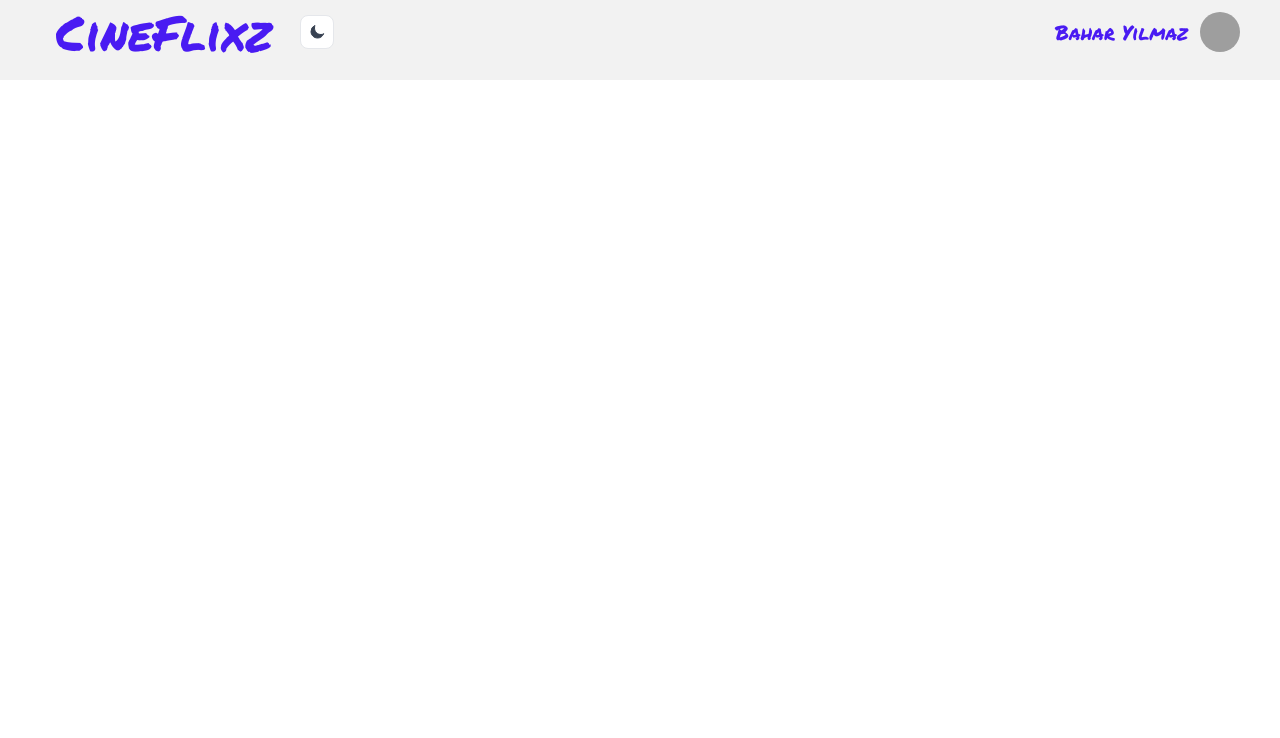
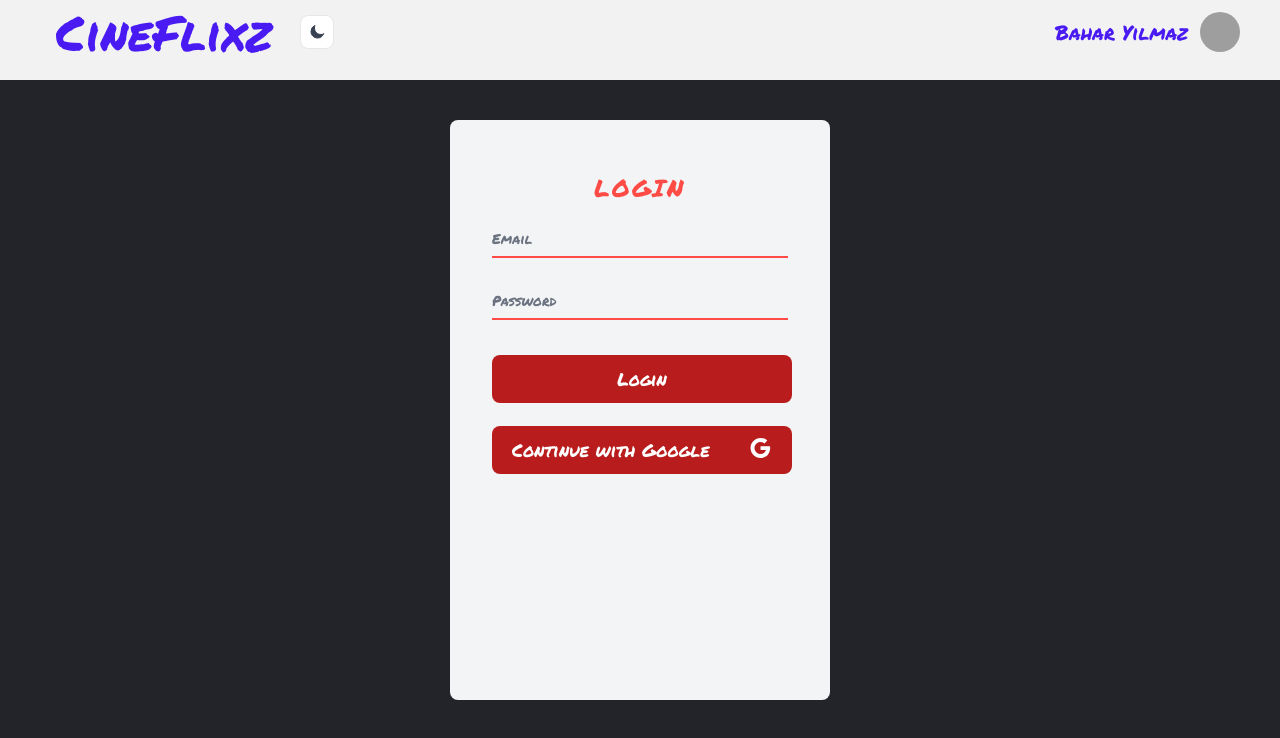
Before and after one commit to zbaharyilmaz/cineflix-app, a React (Vite) app: page /login in a window 1280 px wide. Shown: the top 738 px of the page. Built offline with nearby package versions, Linux system fonts and the light colour scheme; grey boxes are pictures that could not be loaded.

Commit message:
Implement user authentication: add login functionality, enhance registration process, and update context provider

```diff
--- a/src/App.jsx
+++ b/src/App.jsx
@@ -1,5 +1,4 @@
 import { ToastContainer } from "react-toastify"
-import Register from "./pages/Register"
 import AppRouter from "../src/router/AppRouter"
 import AuthContext from "./context/AuthContext"
 
@@ -9,8 +8,8 @@ function App() {
   return (
     <div>
       <AuthContext>
+      <ToastContainer/>
         <AppRouter/>
-      <ToastContainer/>
       </AuthContext>
 
     </div>
--- a/src/context/AuthContext.jsx
+++ b/src/context/AuthContext.jsx
@@ -1,20 +1,39 @@
 import { createContext } from "react";
-import { createUserWithEmailAndPassword } from "firebase/auth";
+import { createUserWithEmailAndPassword, signInWithEmailAndPassword } from "firebase/auth";
 import { auth } from "../auth/firebase";
-import { toastSuccess } from "../helpers/Toastify";
+import { toastError, toastSuccess } from "../helpers/Toastify";
+import { useNavigate } from "react-router-dom";
 
 
 
 export const AuthPage = createContext();
 
 const AuthContext = ({ children }) => {
+const navigate= useNavigate()
 
+  const createUser=async(email, password,displayName)=>{
+    try{
+     await createUserWithEmailAndPassword(auth, email, password);
+    toastSuccess("Register is successfully done")
+    navigate("/")
+    }
+   catch(error){
+    toastError("Registration failed!")
 
-  const createUser=async(email, password)=>{
-    await createUserWithEmailAndPassword(auth, email, password);
-    toastSuccess(("Register is successfully done"))
+   }
   }
-  return <AuthPage.Provider value={{createUser}}>{children}</AuthPage.Provider>;
+  const loginUser=async(email, password)=>{
+    try{
+      await signInWithEmailAndPassword(auth, email, password);
+      toastSuccess("Login is successfully done.")
+      navigate("/")
+    }
+    catch(error){
+      toastError("Login failed!")
+    }
+
+  }
+  return <AuthPage.Provider value={{createUser, loginUser}}>{children}</AuthPage.Provider>;
 };
 
 export default AuthContext;
--- a/src/main.jsx
+++ b/src/main.jsx
@@ -4,6 +4,7 @@ import './index.css'
 import App from './App.jsx'
 import React from "react"
 import { BrowserRouter} from "react-router-dom"
+import "react-toastify/dist/ReactToastify.css";
 
 
 createRoot(document.getElementById('root')).render(
--- a/src/pages/Login.jsx
+++ b/src/pages/Login.jsx
@@ -1,7 +1,56 @@
+import GoogleIcon from "@mui/icons-material/Google";
+import React, { useState } from "react";
+import { useContext } from "react";
+import {AuthPage} from "../context/AuthContext";
 
 const Login = () => {
+  const [email, setEmail] = useState("");
+  const [password, setPassword] = useState("");
+  const { loginUser } = useContext(AuthPage);
+
+  const handleSubmit = (e) => {
+    e.preventDefault();
+    loginUser(email, password);
+  };
   return (
-    <div>
+    <div className="overflow-hidden flex-1 h-screen justify-center items-center bg-[#23242a]">
+      <div className={`form-container mt-[5vh] w-[380px] h-[580px]`}>
+        <form onSubmit={handleSubmit}>
+          <h2 className="text-red-main text-2xl font-[500] text-center tracking-[0.1em] mb-3">
+            LOGIN
+          </h2>
+
+          <div className="relative z-0 w-full mb-5 group">
+            <input
+              className="peer"
+              placeholder=" "
+              name="floating_email"
+              type="email"
+              required
+              onChange={(e) => setEmail(e.target.value)}
+            />
+            <label htmlFor="floating_email">Email</label>
+          </div>
+          <div className="relative z-0 w-full mb-5 group">
+            <input
+              className="peer"
+              placeholder=" "
+              name="floating_password"
+              type="password"
+              required
+              onChange={(e) => setPassword(e.target.value)}
+            />
+            <label htmlFor="floating_password">Password</label>
+          </div>
+          <button type="submit" className="btn-danger">
+            Login
+          </button>
+          <button type="button" className="btn-danger flex justify-between">
+            Continue with Google
+            <GoogleIcon color="currentColor" />
+          </button>
+        </form>
+      </div>
     </div>
   );
 };
--- a/src/pages/Register.jsx
+++ b/src/pages/Register.jsx
@@ -7,14 +7,14 @@ import { AuthPage } from "../context/AuthContext";
 const Register = () => {
   const [email, setEmail] = useState("")
   const [lastName, setLastName] = useState("")
-  const [firtsName, setFirstName] = useState("")
+  const [firstName, setFirstName] = useState("")
   const [password, setPassword] = useState()
 
   const {createUser}= useContext(AuthPage)
 
   const handleSubmit=(e)=>{
-    e.preventDefault
-    const displayName=`${firtsName} ${lastName}}`
+    e.preventDefault()
+    const displayName=`${firstName} ${lastName}}`
     createUser(email, password, displayName)
 
   }
```
